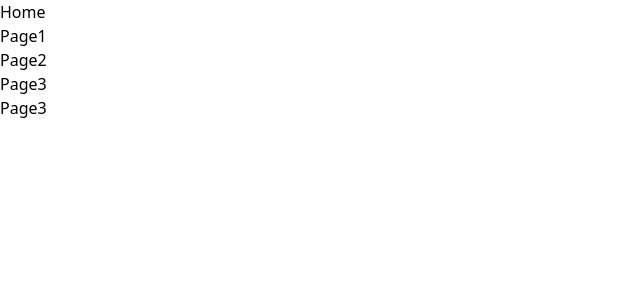
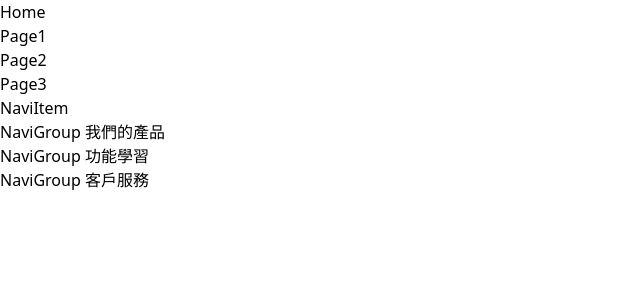
Before and after one commit to nilswg/ts-webpack-example, a React app: page /page3 in a window 1280 px wide. Shown: the top 300 px of the page, without its empty margins (0-640 px from the left). Built offline with nearby package versions, Linux system fonts and the light colour scheme.

Commit message:
[update] 完成 Page3 外觀(缺少內部實作) (1) add NaviItem、NaviGroup

```diff
--- /dev/null
+++ b/src/components/NaviGroup.tsx
@@ -0,0 +1,10 @@
+import React from 'react';
+
+type Props_NaviGroup = {
+    label: string;
+    children: React.ReactNode;
+};
+
+export const NaviGroup: React.FC<Props_NaviGroup> = ({ label, children }) => {
+    return <h1>NaviGroup {label}</h1>;
+};
--- /dev/null
+++ b/src/components/NaviItem.tsx
@@ -0,0 +1,10 @@
+import React from 'react';
+
+type Props_NaviItem = {
+    children: React.ReactNode;
+    onClick: () => void;
+};
+
+export const NaviItem: React.FC<Props_NaviItem> = ({ onClick, children }) => {
+    return <div>NaviItem</div>;
+};
--- a/src/pages/page3.tsx
+++ b/src/pages/page3.tsx
@@ -1,9 +1,60 @@
+import { NaviGroup } from '@/components/NaviGroup';
+import { NaviItem } from '@/components/NaviItem';
 import React from 'react';
 
 export const Page3: React.FC = () => {
     return (
-        <div>
-            <h1>Page3</h1>
-        </div>
+        <Navigator>
+            <NaviItem onClick={() => {}}>最新消息</NaviItem>
+            <NaviGroup label="我們的產品">
+                <NaviGroup label="一般版">
+                    <NaviItem onClick={() => {}}>特性</NaviItem>
+                    <NaviItem onClick={() => {}}>模組</NaviItem>
+                    <NaviItem onClick={() => {}}>購買</NaviItem>
+                </NaviGroup>
+                <NaviGroup label="專業版">
+                    <NaviItem onClick={() => {}}>特性</NaviItem>
+                    <NaviItem onClick={() => {}}>模組</NaviItem>
+                    <NaviItem onClick={() => {}}>購買</NaviItem>
+                </NaviGroup>
+                <NaviItem onClick={() => {}}>功能比較</NaviItem>
+            </NaviGroup>
+            <NaviGroup label="功能學習">
+                <NaviItem onClick={() => {}}>教學文件</NaviItem>
+                <NaviItem onClick={() => {}}>教學影片</NaviItem>
+                <NaviItem onClick={() => {}}>範例下載</NaviItem>
+            </NaviGroup>
+            <NaviGroup label="客戶服務">
+                <NaviItem onClick={() => {}}>常見問題</NaviItem>
+                <NaviItem onClick={() => {}}>線上諮詢</NaviItem>
+                <NaviItem onClick={() => {}}>服務據點</NaviItem>
+            </NaviGroup>
+        </Navigator>
     );
 };
+
+type Props_Navigator = {
+    children: React.ReactNode;
+};
+
+const isMobile = true;
+
+const Navigator: React.FC<Props_Navigator> = ({ children }) => {
+
+    const modifiedChildren = React.Children.map(children, (child, index) => {
+        // if (index === 0 && React.isValidElement<{ style: React.CSSProperties }>(child)) {
+        //     // 如果是第一個子元件，就把它變成紅色s
+        //     return React.cloneElement(child, { style: { color: 'red' } });
+        // }
+
+        if (isMobile) {
+
+        }else {
+
+        }
+
+        return child;
+    });
+
+    return <div>{modifiedChildren}</div>;
+};
```
